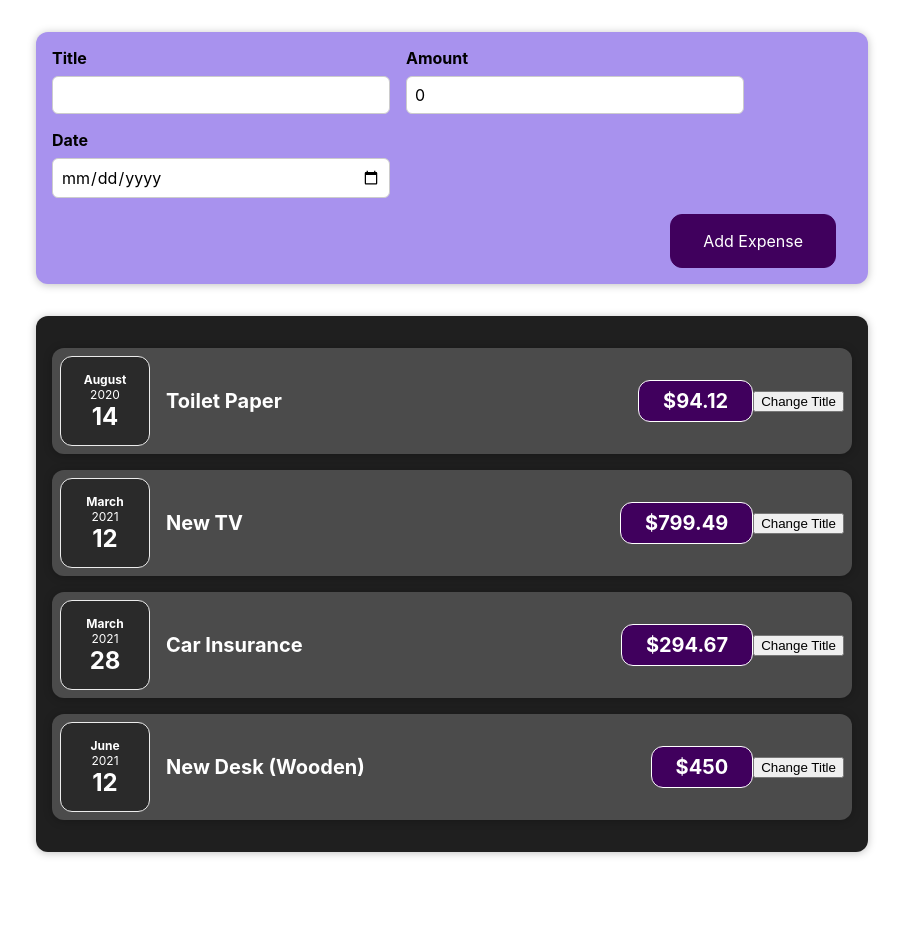
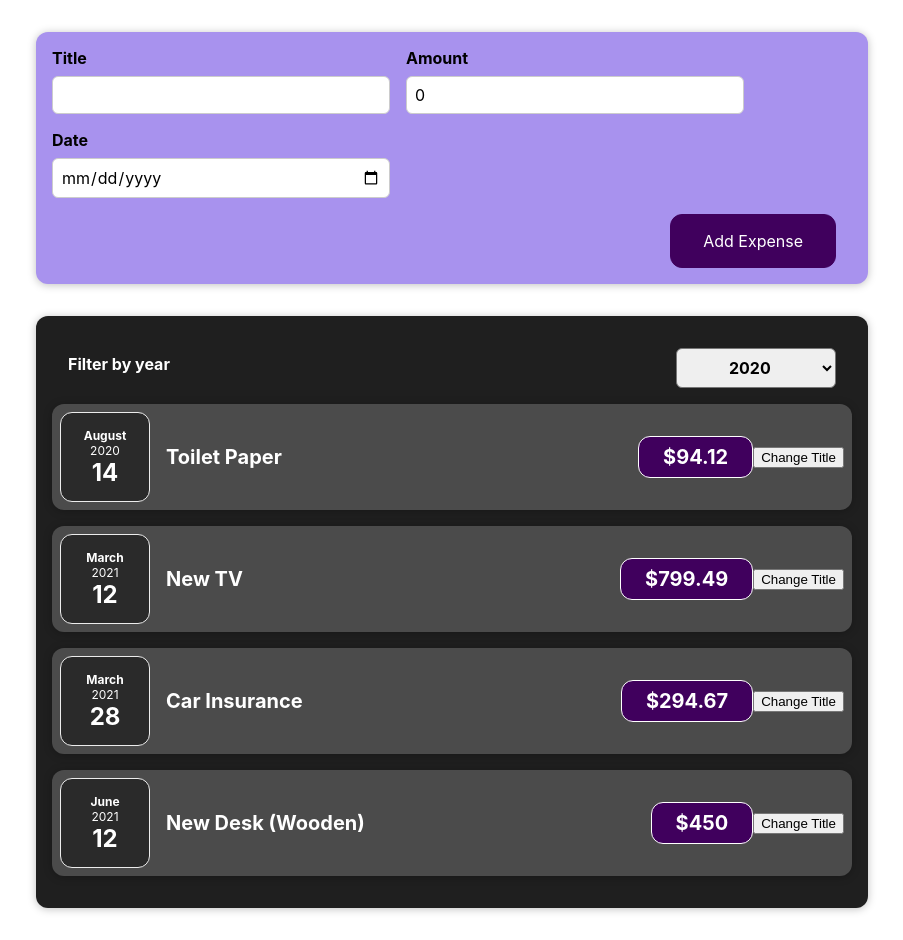
Before and after one commit to jmucak/react-app-expenses, a React (Create React App) app: page / in a window 1280 px wide. Shown: the whole page, without its empty margins (188-1091 px from the left). Before the commit the page ends 884 px from the top, so only its background shows below. Built offline with nearby package versions, Linux system fonts and the light colour scheme.

Commit message:
add expense filter component

```diff
--- a/src/components/expenses/Expenses.js
+++ b/src/components/expenses/Expenses.js
@@ -1,10 +1,20 @@
 import {ExpenseItem} from "./ExpenseItem";
 import {Card} from "../common/Card";
 import './Expenses.css';
+import {ExpensesFilter} from "./ExpensesFilter";
+import {useState} from "react";
 
 export const Expenses = (props) => {
+    const [filteredYear, setFilteredYear] = useState('2020');
+    const filterChangeHandler = selectedFilter => {
+        setFilteredYear(selectedFilter);
+    };
+
+    console.log(filteredYear);
+
     return (
         <Card className="expenses">
+            <ExpensesFilter selected={filteredYear} onFilterChange={filterChangeHandler}/>
             <ExpenseItem
                 title={props.items[0].title}
                 amount={props.items[0].amount}
--- /dev/null
+++ b/src/components/expenses/ExpensesFilter.css
@@ -0,0 +1,24 @@
+.expenses-filter {
+    color: white;
+    padding: 0 1rem;
+}
+
+.expenses-filter__control {
+    display: flex;
+    width: 100%;
+    align-items: center;
+    justify-content: space-between;
+    margin: 1rem 0;
+}
+
+.expenses-filter label {
+    font-weight: bold;
+    margin-bottom: 0.5rem;
+}
+
+.expenses-filter select {
+    font: inherit;
+    padding: 0.5rem 3rem;
+    font-weight: bold;
+    border-radius: 6px;
+}
--- /dev/null
+++ b/src/components/expenses/ExpensesFilter.js
@@ -0,0 +1,21 @@
+import './ExpensesFilter.css';
+
+export const ExpensesFilter = (props) => {
+    const filterChangeHandler = (event) => {
+        props.onFilterChange(event.target.value);
+    }
+
+    return (
+        <div className='expenses-filter'>
+            <div className='expenses-filter__control'>
+                <label>Filter by year</label>
+                <select value={props.selected} onChange={filterChangeHandler}>
+                    <option value='2022'>2022</option>
+                    <option value='2021'>2021</option>
+                    <option value='2020'>2020</option>
+                    <option value='2019'>2019</option>
+                </select>
+            </div>
+        </div>
+    );
+}
```
